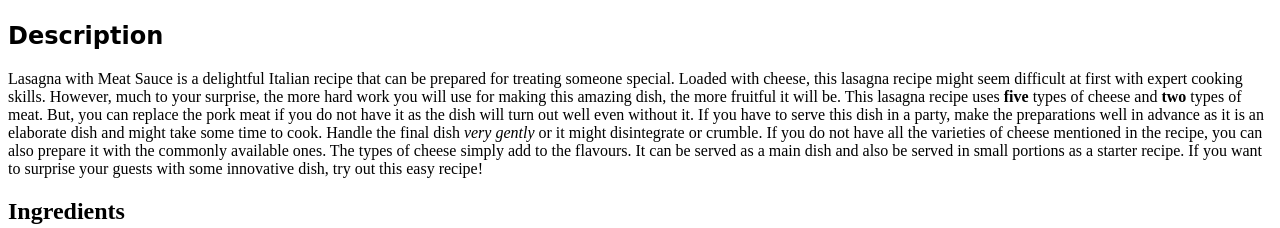
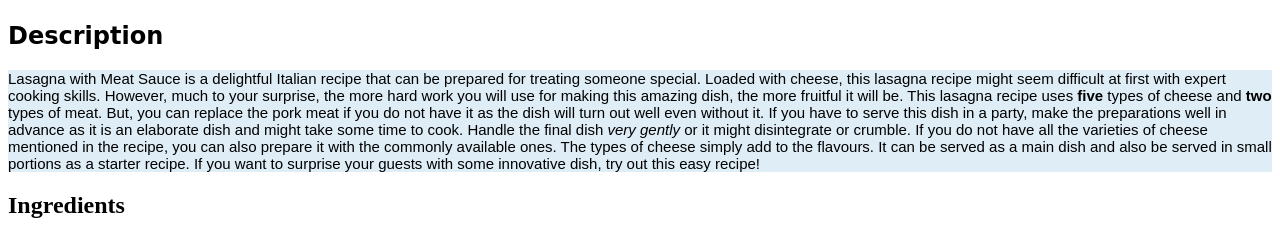
Before and after one commit to YashSingh15/odin-recipes, a plain HTML site: page recipes/lasagna.html in a window 1280 px wide. Shown: the part 739-967 px from the top of the page. Drawn offline with Linux system fonts and the light colour scheme.

Commit message:
Style description paragraph

```diff
--- a/recipes/lasagna.html
+++ b/recipes/lasagna.html
@@ -15,7 +15,7 @@
         alt="Lasagna with multiple layers of cheese and meat">
 
     <h2 class="description">Description</h2>
-    <p>Lasagna with Meat Sauce is a delightful Italian recipe that can be prepared for treating someone special. Loaded
+    <p class="description">Lasagna with Meat Sauce is a delightful Italian recipe that can be prepared for treating someone special. Loaded
         with cheese, this lasagna recipe might seem difficult at first with expert cooking skills. However, much to your
         surprise, the more hard work you will use for making this amazing dish, the more fruitful it will be. This
         lasagna recipe uses <strong>five</strong> types of cheese and <strong>two</strong> types of meat. But, you can
```
